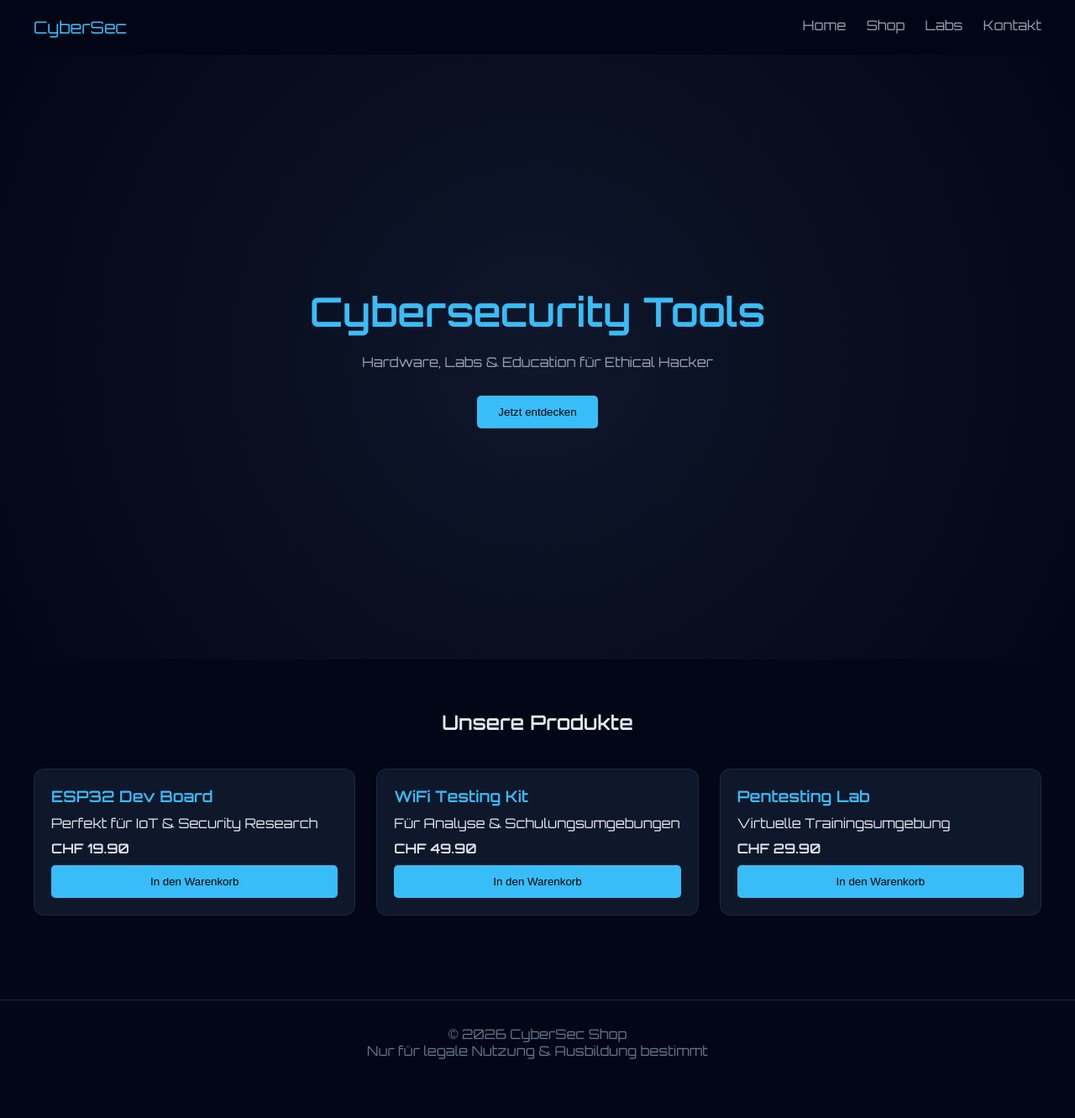
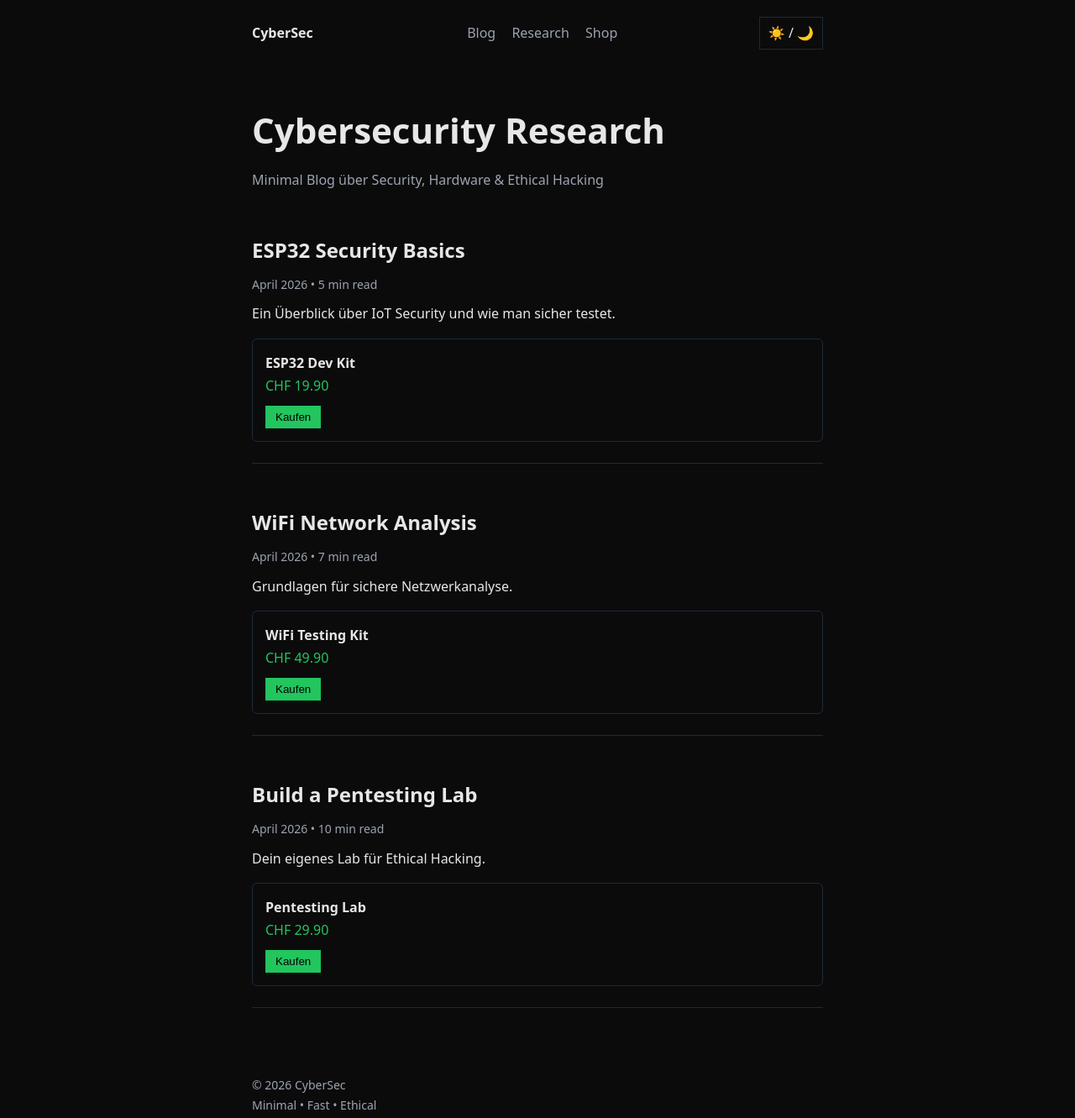
Before and after one commit to Samirprogramm/Website, a plain HTML site: page index.html in a window 1280 px wide. Shown: the whole page at 84% size. Before the commit the page ends 1291 px from the top, so only its background shows below. Drawn offline with Linux system fonts and the light colour scheme.

Commit message:
Update index.html

```diff
--- a/index.html
+++ b/index.html
@@ -3,11 +3,29 @@
 <head>
 <meta charset="UTF-8">
 <meta name="viewport" content="width=device-width, initial-scale=1.0">
-<title>CyberSec Shop</title>
 
-<link href="https://fonts.googleapis.com/css2?family=Orbitron:wght@400;600&display=swap" rel="stylesheet">
+<title>CyberSec – Blog & Research</title>
+
+<meta name="description" content="Cybersecurity Blog, Tools & Research">
+<meta property="og:title" content="CyberSec">
+<meta property="og:description" content="Minimal Cybersecurity Blog & Shop">
 
 <style>
+:root {
+    --bg: #0b0b0c;
+    --text: #e7e7e7;
+    --muted: #9ca3af;
+    --border: #1f2937;
+    --accent: #22c55e;
+}
+
+body.light {
+    --bg: #ffffff;
+    --text: #111;
+    --muted: #555;
+    --border: #e5e7eb;
+}
+
 * {
     margin: 0;
     padding: 0;
@@ -15,177 +33,176 @@
 }
 
 body {
-    font-family: 'Orbitron', sans-serif;
-    background: #020617;
-    color: #e2e8f0;
+    font-family: ui-sans-serif, system-ui;
+    background: var(--bg);
+    color: var(--text);
+    line-height: 1.7;
+    transition: 0.3s;
 }
 
-/* NAVBAR */
+.container {
+    max-width: 720px;
+    margin: auto;
+    padding: 20px;
+}
+
+/* HEADER */
 header {
     display: flex;
     justify-content: space-between;
-    padding: 20px 40px;
-    background: rgba(2,6,23,0.8);
-    backdrop-filter: blur(10px);
-    position: sticky;
-    top: 0;
+    align-items: center;
+    margin-bottom: 60px;
 }
 
 .logo {
-    color: #38bdf8;
-    font-size: 20px;
+    font-weight: bold;
 }
 
 nav a {
-    margin-left: 20px;
+    margin-left: 15px;
     text-decoration: none;
-    color: #94a3b8;
-    transition: 0.3s;
+    color: var(--muted);
 }
 
 nav a:hover {
-    color: #38bdf8;
+    color: var(--text);
 }
 
 /* HERO */
-.hero {
-    height: 90vh;
-    display: flex;
-    flex-direction: column;
-    justify-content: center;
-    align-items: center;
-    background: radial-gradient(circle at center, #0f172a, #020617);
-    text-align: center;
-}
-
 .hero h1 {
-    font-size: 48px;
-    color: #38bdf8;
-    margin-bottom: 20px;
+    font-size: 42px;
+    margin-bottom: 10px;
 }
 
 .hero p {
-    color: #94a3b8;
-    margin-bottom: 30px;
+    color: var(--muted);
 }
 
-.btn {
-    padding: 12px 25px;
-    background: #38bdf8;
-    border: none;
-    color: black;
-    cursor: pointer;
-    border-radius: 5px;
-    transition: 0.3s;
+/* POSTS */
+.post {
+    margin-top: 50px;
+    padding-bottom: 25px;
+    border-bottom: 1px solid var(--border);
 }
 
-.btn:hover {
-    background: #0ea5e9;
+.post h2 {
+    margin-bottom: 8px;
 }
 
-/* PRODUCTS */
-.products {
-    padding: 60px 40px;
+.meta {
+    font-size: 14px;
+    color: var(--muted);
+    margin-bottom: 10px;
 }
 
-.products h2 {
-    margin-bottom: 40px;
-    text-align: center;
-}
-
-.grid {
-    display: grid;
-    grid-template-columns: repeat(auto-fit, minmax(250px, 1fr));
-    gap: 25px;
-}
-
-.card {
-    background: #0f172a;
-    border: 1px solid #1e293b;
-    border-radius: 12px;
-    padding: 20px;
-    transition: 0.3s;
-}
-
-.card:hover {
-    transform: translateY(-10px);
-    border-color: #38bdf8;
-}
-
-.card h3 {
-    margin-bottom: 10px;
-    color: #38bdf8;
+/* PRODUCT INLINE */
+.product {
+    margin-top: 15px;
+    padding: 15px;
+    border: 1px solid var(--border);
+    border-radius: 6px;
 }
 
 .price {
-    margin: 10px 0;
-    font-weight: bold;
+    color: var(--accent);
 }
 
-.card button {
-    width: 100%;
+/* BUTTON */
+.btn {
+    margin-top: 10px;
+    padding: 6px 12px;
+    border: none;
+    background: var(--accent);
+    color: black;
+    cursor: pointer;
 }
 
 /* FOOTER */
 footer {
-    text-align: center;
-    padding: 30px;
-    border-top: 1px solid #1e293b;
-    margin-top: 40px;
-    color: #64748b;
+    margin-top: 80px;
+    font-size: 14px;
+    color: var(--muted);
+}
+
+/* TOGGLE */
+.toggle {
+    cursor: pointer;
+    border: 1px solid var(--border);
+    padding: 5px 10px;
 }
 </style>
 </head>
 
 <body>
 
+<div class="container">
+
 <header>
     <div class="logo">CyberSec</div>
+
     <nav>
-        <a href="#">Home</a>
+        <a href="#">Blog</a>
+        <a href="#">Research</a>
         <a href="#">Shop</a>
-        <a href="#">Labs</a>
-        <a href="#">Kontakt</a>
     </nav>
+
+    <div class="toggle" onclick="toggleMode()">☀️ / 🌙</div>
 </header>
 
 <section class="hero">
-    <h1>Cybersecurity Tools</h1>
-    <p>Hardware, Labs & Education für Ethical Hacker</p>
-    <button class="btn">Jetzt entdecken</button>
+    <h1>Cybersecurity Research</h1>
+    <p>Minimal Blog über Security, Hardware & Ethical Hacking</p>
 </section>
 
-<section class="products">
-    <h2>Unsere Produkte</h2>
+<!-- POST -->
+<div class="post">
+    <h2>ESP32 Security Basics</h2>
+    <div class="meta">April 2026 • 5 min read</div>
+    <p>Ein Überblick über IoT Security und wie man sicher testet.</p>
 
-    <div class="grid">
-        <div class="card">
-            <h3>ESP32 Dev Board</h3>
-            <p>Perfekt für IoT & Security Research</p>
+    <div class="product">
+        <strong>ESP32 Dev Kit</strong>
         <div class="price">CHF 19.90</div>
-            <button class="btn">In den Warenkorb</button>
+        <button class="btn">Kaufen</button>
+    </div>
 </div>
 
-        <div class="card">
-            <h3>WiFi Testing Kit</h3>
-            <p>Für Analyse & Schulungsumgebungen</p>
+<div class="post">
+    <h2>WiFi Network Analysis</h2>
+    <div class="meta">April 2026 • 7 min read</div>
+    <p>Grundlagen für sichere Netzwerkanalyse.</p>
+
+    <div class="product">
+        <strong>WiFi Testing Kit</strong>
         <div class="price">CHF 49.90</div>
-            <button class="btn">In den Warenkorb</button>
+        <button class="btn">Kaufen</button>
+    </div>
 </div>
 
-        <div class="card">
-            <h3>Pentesting Lab</h3>
-            <p>Virtuelle Trainingsumgebung</p>
+<div class="post">
+    <h2>Build a Pentesting Lab</h2>
+    <div class="meta">April 2026 • 10 min read</div>
+    <p>Dein eigenes Lab für Ethical Hacking.</p>
+
+    <div class="product">
+        <strong>Pentesting Lab</strong>
         <div class="price">CHF 29.90</div>
-            <button class="btn">In den Warenkorb</button>
+        <button class="btn">Kaufen</button>
     </div>
 </div>
-</section>
 
 <footer>
-    <p>© 2026 CyberSec Shop</p>
-    <p>Nur für legale Nutzung & Ausbildung bestimmt</p>
+    <p>© 2026 CyberSec</p>
+    <p>Minimal • Fast • Ethical</p>
 </footer>
+
+</div>
+
+<script>
+function toggleMode() {
+    document.body.classList.toggle("light");
+}
+</script>
 
 </body>
 </html>
```
Lines whose indentation alone changed are shown as unchanged.
